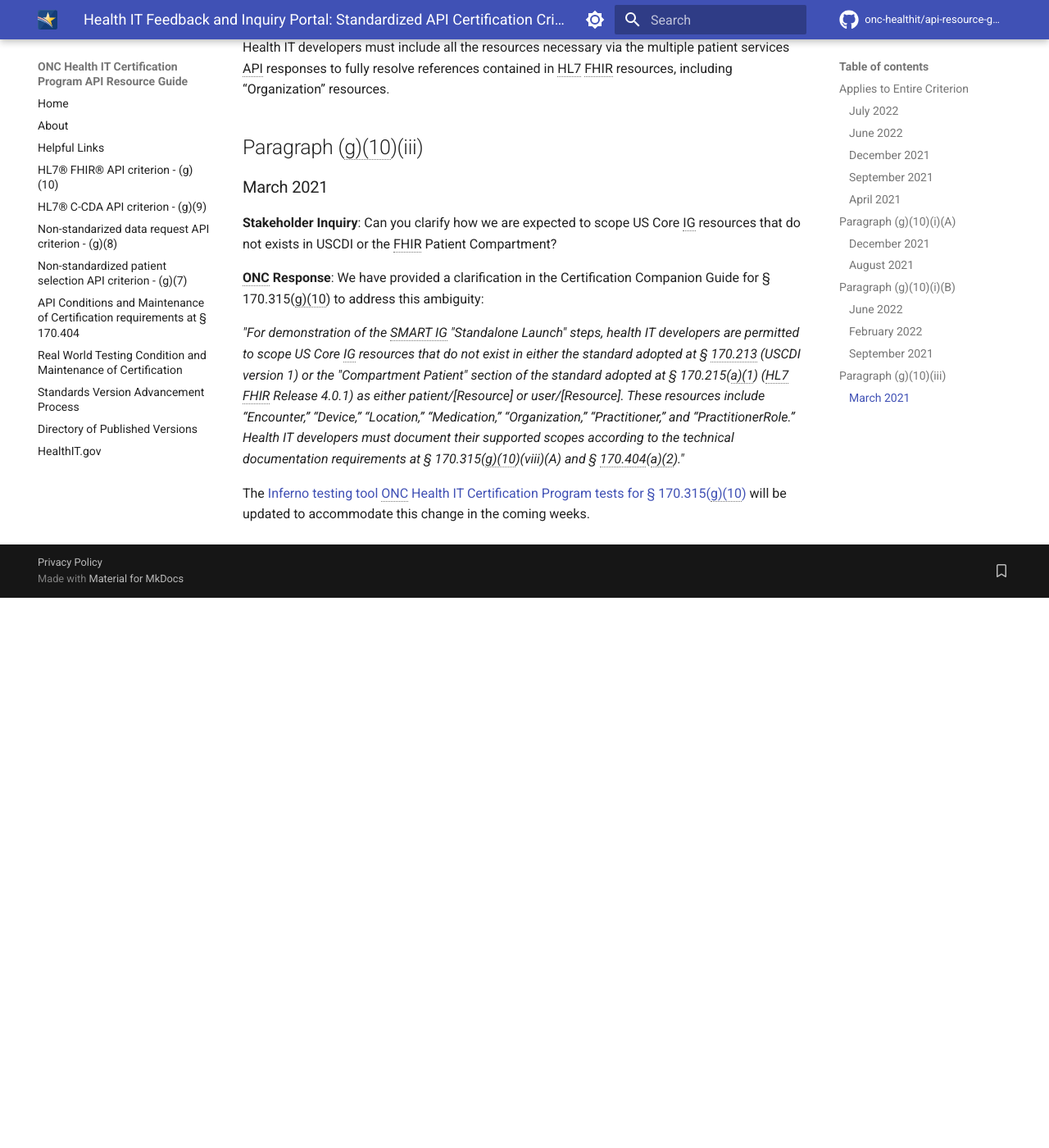
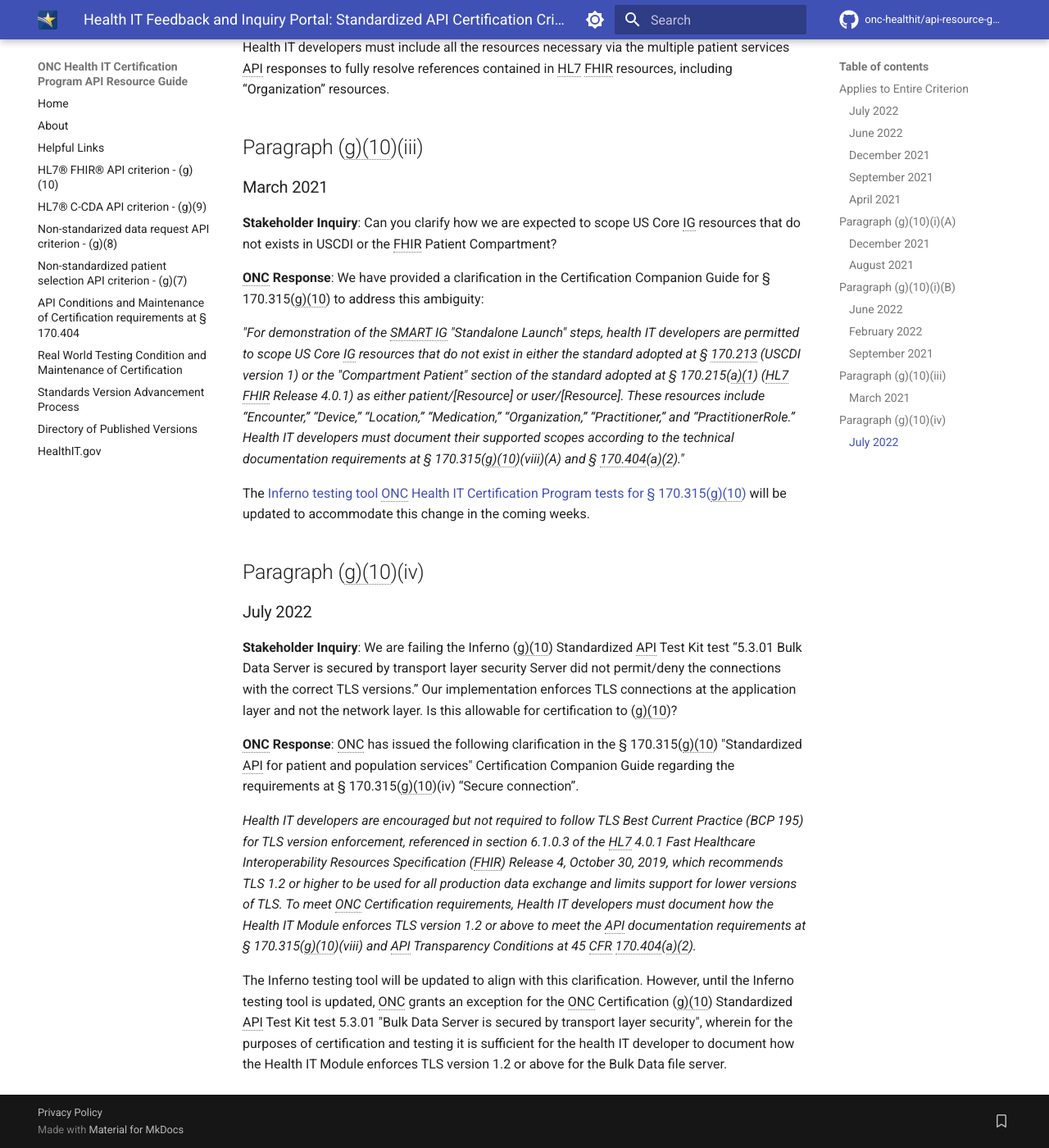
Before and after one commit to onc-healthit/api-resource-guide, an MkDocs documentation site: the page built from docs/inquiry-portal/g10-inquiries.md, in a window 1280 px wide and 1400 px high, scrolled down 8151 px. Shown: the whole window at 82% size. Built offline with MkDocs 1.6.1 and Material for MkDocs 9.7.7, drawn with Linux system fonts in a browser that asks for light colours; comment, search, counter and statistics services are not loaded; the version menu is left out; before the commit the page ends 8880 px from its top, so only the background shows below that.

Commit message:
add Paragraph (g)(10)(iv) inquiries

```diff
--- a/docs/inquiry-portal/g10-inquiries.md
+++ b/docs/inquiry-portal/g10-inquiries.md
@@ -133,4 +133,14 @@ Health IT developers must include all the resources necessary via the multiple p
 
 The <a target = "_blank" href = "https://inferno.healthit.gov/suites/g10_certification">Inferno testing tool ONC Health IT Certification Program tests for § 170.315(g)(10)</a> will be updated to accommodate this change in the coming weeks.
 
+## Paragraph (g)(10)(iv)
+### July 2022
+**Stakeholder Inquiry**: We are failing the Inferno (g)(10) Standardized API Test Kit test “5.3.01 Bulk Data Server is secured by transport layer security Server did not permit/deny the connections with the correct TLS versions.” Our implementation enforces TLS connections at the application layer and not the network layer. Is this allowable for certification to (g)(10)?
+
+**ONC Response**: ONC has issued the following clarification in the § 170.315(g)(10) "Standardized API for patient and population services" Certification Companion Guide regarding the requirements at § 170.315(g)(10)(iv) “Secure connection”.
+
+*Health IT developers are encouraged but not required to follow TLS Best Current Practice (BCP 195) for TLS version enforcement, referenced in section 6.1.0.3 of the HL7 4.0.1 Fast Healthcare Interoperability Resources Specification (FHIR) Release 4, October 30, 2019, which recommends TLS 1.2 or higher to be used for all production data exchange and limits support for lower versions of TLS. To meet ONC Certification requirements, Health IT developers must document how the Health IT Module enforces TLS version 1.2 or above to meet the API documentation requirements at § 170.315(g)(10)(viii) and API Transparency Conditions at 45 CFR 170.404(a)(2).*
+
+The Inferno testing tool will be updated to align with this clarification. However, until the Inferno testing tool is updated, ONC grants an exception for the ONC Certification (g)(10) Standardized API Test Kit test 5.3.01 "Bulk Data Server is secured by transport layer security", wherein for the purposes of certification and testing it is sufficient for the health IT developer to document how the Health IT Module enforces TLS version 1.2 or above for the Bulk Data file server.
+
 --8<-- "includes/abbreviations.md"
```
